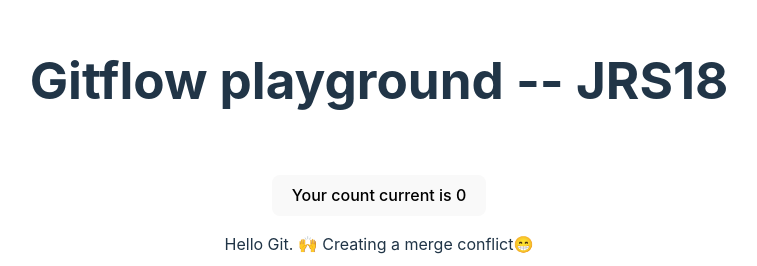
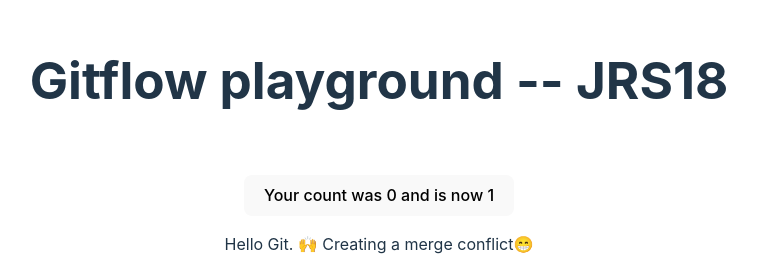
Before and after one commit to felixkpt/gitflow-playground, a React (Vite) app: page / in a window 1280 px wide. Shown: the part 179-445 px from the top of the page, without its empty margins (261-1018 px from the left). Built offline with nearby package versions, Linux system fonts and the light colour scheme; the HTML template or start-up script is replaced by a standard one.

Commit message:
Added a count+1 on line 12

```diff
--- a/src/App.tsx
+++ b/src/App.tsx
@@ -9,7 +9,7 @@ function App() {
       <h1>Gitflow playground -- JRS18</h1>
       <div className="card">
         <button onClick={() => setCount((count) => count + 1)}>
-          Your count current is {count}
+          Your count was {count} and is now {count + 1}
         </button>
 
         <p>Hello Git. 🙌 Creating a merge conflict😁</p>
```
